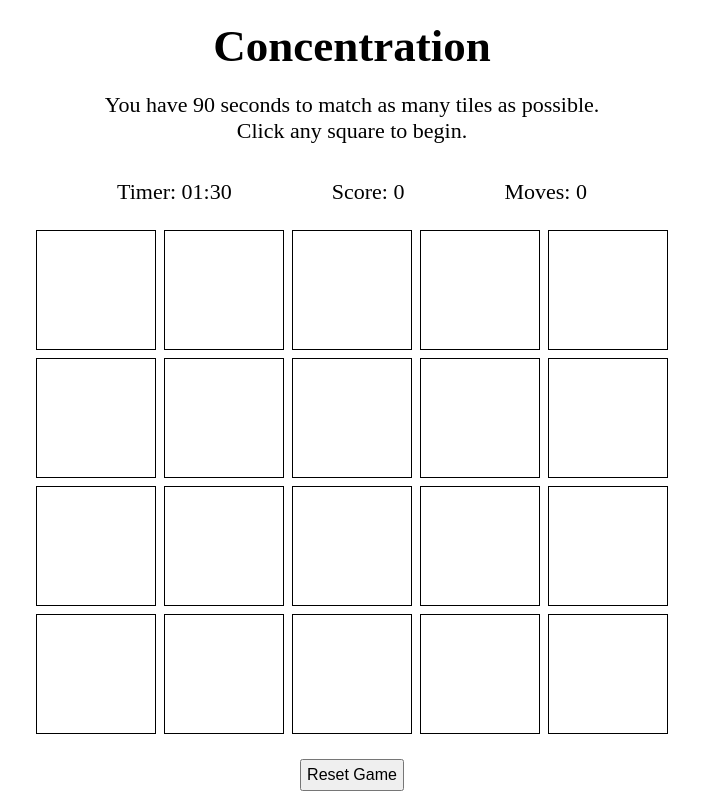
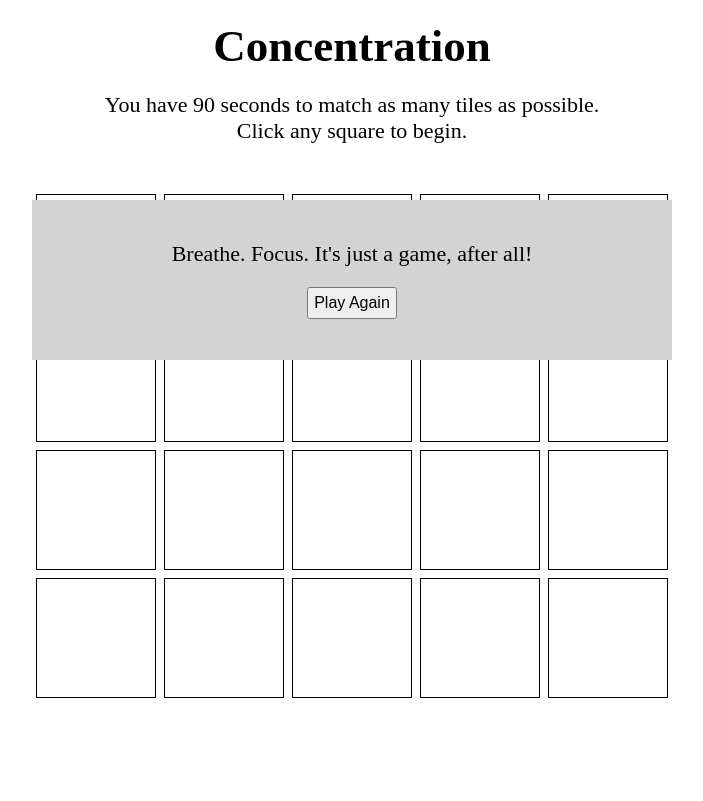
Before and after one commit to sierrabardot/concentration, a plain HTML site: page index.html in a window 1280 px wide. Both pictures are taken after a click on the button "Reset Game". Shown: the whole page, without its empty margins (288-991 px from the left). Drawn offline with Linux system fonts and the light colour scheme.

Commit message:
Add overlay functionality and render game end function

```diff
--- a/index.html
+++ b/index.html
@@ -10,14 +10,14 @@
 </head>
 
 <body>
-    <div id="overlay-modal-div" class="inactive"></div>
+    <div id="overlay-modal-div"></div>
     <header>
         <h1>Concentration</h1>
         <p>You have 90 seconds to match as many tiles as possible. <br>
             Click any square to begin.</p>
         </p>
-        <div id="overlay" class="inactive">
-            <div class="message">You matched all the squares in 40 moves. Good job!</div>
+        <div id="overlay">
+            <div class="message"></div>
             <button class="play-again">Play Again</button>
         </div>
     </header>
--- a/main.js
+++ b/main.js
@@ -5,48 +5,41 @@ const iconNums = [0, 0, 1, 1, 2, 2, 3, 3, 4, 4, 5, 5, 6, 6, 7, 7, 8, 8, 9, 9];
 let score;
 let moves;
 let timer;
-let activeSquares;
-let matchedSquares;
+let activeSquares = [];
+let matchedSquares = [];
 let inPlay = false;
 let checkingMatch = false;
 let interval;
+let gameEnd = false;
 
 /*---------- Cache HTML elements ----------*/
 const resetGameBtn = document.querySelector('.reset-game');
-const squaresEl = document.querySelectorAll('div > div');
+const playAgainBtn = document.querySelector('.play-again');
+const squaresEl = document.querySelectorAll('.board > div');
 const timerEl = document.querySelector('.timer');
 const minsEl = document.querySelector('.mins');
 const secsEl = document.querySelector('.secs');
 const scoreEl = document.querySelector('.score');
 const movesEl = document.querySelector('.moves');
 const messageEl = document.querySelector('.message');
+const overlayEl = document.querySelector('#overlay');
+const overlayModalEl = document.querySelector('#overlay-modal-div');
+const containerEl = document.querySelector('.container');
 
 /*---------- Initialize ----------*/
-init();
-
 function init() {
-    // Reset defaults
-    score = 0;
-    moves = 0;
-    timer = 90;
-    activeSquares = [];
-    matchedSquares = [];
-    scoreEl.innerText = '0';
-    movesEl.innerText = '0';
-
-    // Stop timer
-    clearInterval(interval);
-
-    // Remove classes from all squares
-    squaresEl.forEach((square) => {
-        square.classList.remove('active');
-        square.classList.remove('match');
-    });
-
+    if (overlayEl.classList.contains('active')) {
+        overlayEl.classList.toggle('active');
+        overlayModalEl.classList.toggle('active');
+    }
     assignRandomIcons();
     updateTimerEl();
 }
 /*---------- Event listeners ----------*/
+window.addEventListener('load', init);
+
+playAgainBtn.addEventListener('click', playAgain);
+
 squaresEl.forEach((squareEl) => {
     squareEl.addEventListener('click', () => {
         boardClickHandler(squareEl);
@@ -58,15 +51,57 @@ resetGameBtn.addEventListener('click', () => {
         clearInterval(interval);
     }
     inPlay = false;
-    init();
+    gameEnd = true;
+    render();
 });
 
 /*---------- Functions ----------*/
-function renderMessage() {
-    if (inPlay) {
-        scoreEl.innerText = score;
-        movesEl.innerText = moves;
+function playAgain() {
+    containerEl.style.display = 'flex';
+    resetGameBtn.style.display = 'inline';
+    // Reset defaults
+    gameEnd = false;
+    score = 0;
+    moves = 0;
+    timer = 90;
+    activeSquares = [];
+    matchedSquares = [];
+    scoreEl.innerText = '0';
+    movesEl.innerText = '0';
+
+    // Remove classes from all squares
+    squaresEl.forEach((square) => {
+        square.classList.remove('active');
+        square.classList.remove('match');
+    });
+
+    init();
+}
+
+function renderGameEnd() {
+    if (matchedSquares.length === iconNums.length || timer === 0) {
+        gameEnd = true;
+    }
+    if (!gameEnd) {
+        return;
     } else {
+        inPlay = false;
+        // Stop timer
+        clearInterval(interval);
+        renderOverlay();
+    }
+}
+
+function renderOverlay() {
+    if (inPlay || !gameEnd) {
+        return;
+    } else {
+        resetGameBtn.style.display = 'none';
+        containerEl.style.display = 'none';
+        overlayEl.classList.toggle('active');
+        overlayModalEl.classList.toggle('active');
+    }
+
     if (matchedSquares.length === iconNums.length) {
         messageEl.innerText = `You matched the squares in ${moves} moves. Well done!`;
     } else if (timer === 0) {
@@ -75,7 +110,17 @@ function renderMessage() {
         } else if (score > 14) {
             messageEl.innerText = `You matched ${score} squares. Good job!`;
         }
+    } else {
+        messageEl.innerText = `Breathe. Focus. It's just a game, after all!`;
     }
+}
+
+function renderContainer() {
+    if (gameEnd) {
+        return;
+    } else {
+        scoreEl.innerText = score;
+        movesEl.innerText = moves;
     }
 }
 
@@ -83,19 +128,20 @@ function boardClickHandler(squareEl) {
     console.log('matched squares: ', matchedSquares);
     console.log('active squares: ', activeSquares);
     console.log('inplay: ', inPlay);
+    if (checkingMatch || gameEnd) {
+        return;
+    }
+
     // Check if game has already been started and if not, start timer
     if (!inPlay) {
         inPlay = true;
         startTimer();
     }
 
-    if (checkingMatch) {
-        return;
-    }
-
     // If all squares have been matched, end game
     if (matchedSquares.length === iconNums.length) {
         render();
+        return;
     }
 
     // If square has already been matched, return
@@ -198,9 +244,6 @@ function updateTimerEl() {
 }
 
 function render() {
-    if (matchedSquares.length === iconNums.length) {
-        inPlay = false;
-        clearInterval(interval);
+    renderContainer();
+    renderGameEnd();
 }
-    renderMessage();
-}
--- a/styles.css
+++ b/styles.css
@@ -40,8 +40,8 @@ main {
     overflow: auto;
 }
 
-#overlay.inactive,
-#overlay-modal-div.inactive {
+#overlay,
+#overlay-modal-div {
     display: none;
 }
 
```
Lines whose indentation alone changed are shown as unchanged.
